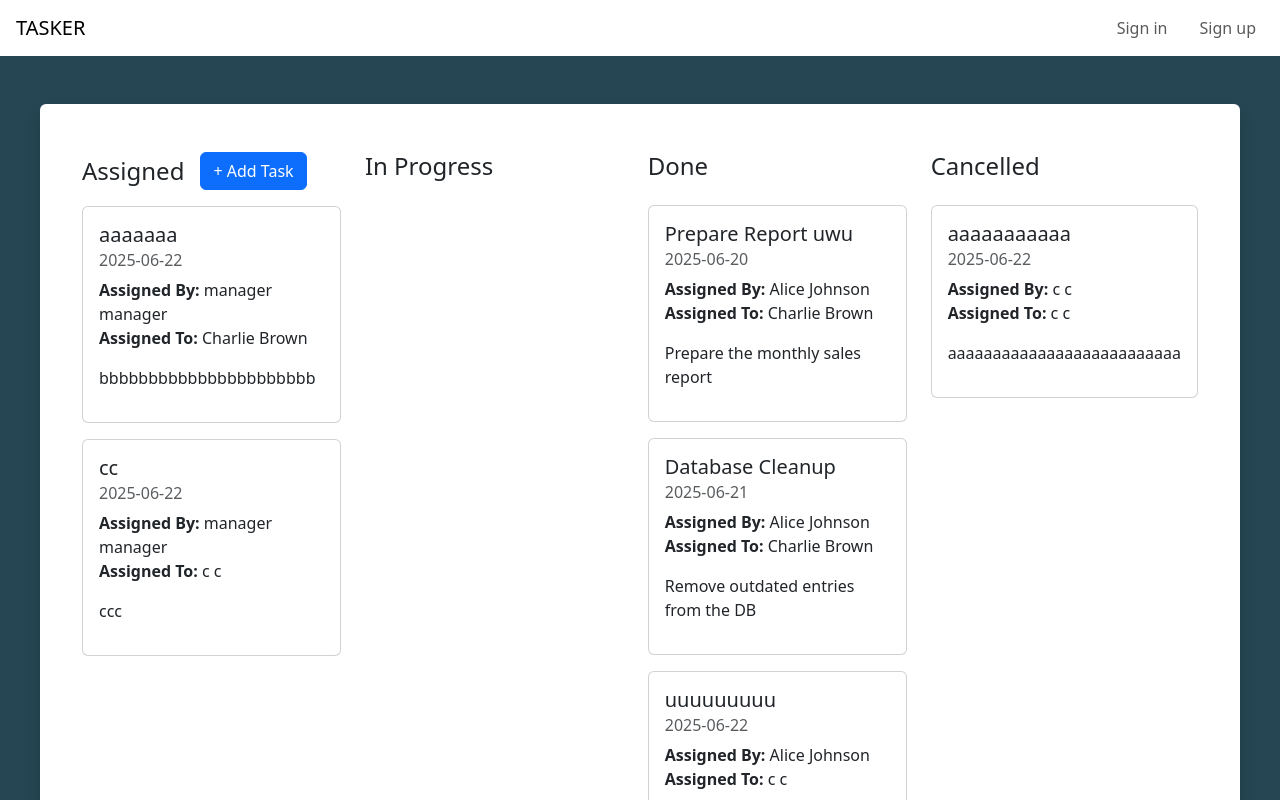
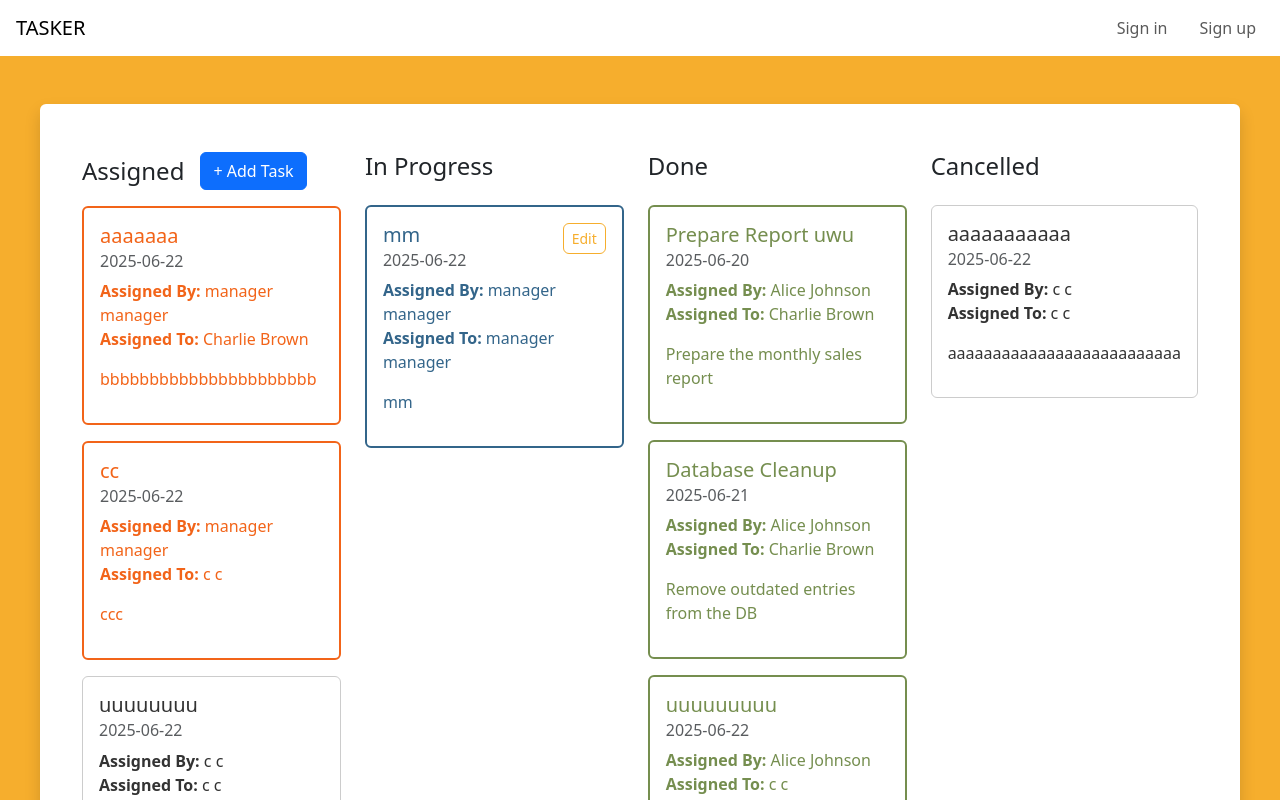
Before and after one commit to nkwiecienn/Tasker, an Angular app in the folder tasker/: page /tasks-view in a window 1280 px wide. Shown: the top 800 px of the page. Built offline with nearby package versions, Linux system fonts and the light colour scheme; data requests are answered from the project's data file.

Commit message:
frontend almost done ignoring one bug

```diff
--- a/tasker/db.json
+++ b/tasker/db.json
@@ -104,6 +104,24 @@
       "assignedBy": "c59c",
       "assignedTo": "580c",
       "progress": "assigned"
+    },
+    {
+      "id": "4146",
+      "title": "uuuuuuuu",
+      "description": "uuuuuuuuuuuu",
+      "date": "2025-06-22",
+      "assignedBy": "580c",
+      "assignedTo": "580c",
+      "progress": "assigned"
+    },
+    {
+      "id": "ae16",
+      "title": "mm",
+      "description": "mm",
+      "date": "2025-06-22",
+      "assignedBy": "c59c",
+      "assignedTo": "c59c",
+      "progress": "inProgress"
     }
   ]
 }
--- a/tasker/src/app/components/login-form/login-form.component.html
+++ b/tasker/src/app/components/login-form/login-form.component.html
@@ -1,4 +1,4 @@
-<div class="min-vh-100 d-flex justify-content-center align-items-start py-5" style="background-color: #2a9d8f;">
+<div class="min-vh-100 d-flex justify-content-center align-items-start py-5" style="background-color: #f6ae2d;">
   <div class="bg-white rounded shadow p-4" style="width: 100%; max-width: 400px;">
     <form [formGroup]="form" (ngSubmit)="login()" class="mt-4">
 
--- a/tasker/src/app/components/register-form/register-form.component.html
+++ b/tasker/src/app/components/register-form/register-form.component.html
@@ -1,4 +1,4 @@
-<div class="min-vh-100 d-flex justify-content-center align-items-start py-5" style="background-color: #264653;">
+<div class="min-vh-100 d-flex justify-content-center align-items-start py-5" style="background-color: #f6ae2d;">
   <div class="bg-white rounded shadow p-4" style="width: 100%; max-width: 400px;">
     <form [formGroup]="form" (ngSubmit)="register()" class="mt-4">
       <div class="row mb-3">
--- a/tasker/src/app/components/task/task.component.css
+++ b/tasker/src/app/components/task/task.component.css
@@ -1,21 +1,85 @@
-.bg-red-dark { background-color: #b71c1c; }
-.bg-red-light { background-color: #ffcdd2; }
+.assigned-manager-to-me {
+  background-color: #cc5200;
+  color: white;
+  border: 1px solid #f26419;
+}
 
-.bg-blue-dark { background-color: #0d47a1; }
-.bg-blue-light { background-color: #bbdefb; }
+.assigned-manager-to-others {
+  border: 2px solid #f26419;
+  color: #f26419;
+}
 
-.bg-green-dark { background-color: #1b5e20; }
-.bg-green-light { background-color: #c8e6c9; }
+.assigned-me-to-me {
+  background-color: #ff944d;
+  color: white;
+  border: 1px solid #f26419;
+}
 
-.bg-gray-dark { background-color: #424242; }
-.bg-gray-light { background-color: #e0e0e0; }
+.inProgress-manager-to-me {
+  background-color: #244e6e;
+  color: white;
+  border: 1px solid #33658a;
+}
 
-.text-red { color: #c62828; }
-.text-blue { color: #1565c0; }
-.text-green { color: #2e7d32; }
-.text-gray { color: #616161; }
+.inProgress-manager-to-others {
+  border: 2px solid #33658a;
+  color: #33658a;
+}
 
-.border-red { border: 1px solid #c62828; }
-.border-blue { border: 1px solid #1565c0; }
-.border-green { border: 1px solid #2e7d32; }
-.border-gray { border: 1px solid #616161; }
+.inProgress-me-to-me {
+  background-color: #5c88aa;
+  color: white;
+  border: 1px solid #33658a;
+}
+
+.done-manager-to-me {
+  background-color: #5f733d;
+  color: white;
+  border: 1px solid #758e4f;
+}
+
+.done-manager-to-others {
+  border: 2px solid #758e4f;
+  color: #758e4f;
+}
+
+.done-me-to-me {
+  background-color: #a0b180;
+  color: white;
+  border: 1px solid #758e4f;
+}
+
+.cancelled-manager-to-me {
+  background-color: #6aa8cc;
+  color: white;
+  border: 1px solid #86bbd8;
+}
+
+.cancelled-manager-to-others {
+  border: 2px solid #86bbd8;
+  color: #86bbd8;
+}
+
+.cancelled-me-to-me {
+  background-color: #aed6ec;
+  color: white;
+  border: 1px solid #86bbd8;
+}
+
+.other {
+  border: 1px solid #ccc;
+  color: #333;
+}
+
+.action-btn {
+  font-weight: 500;
+  border-radius: 6px;
+  border: 1px solid #f6ae2d;
+  color: #f6ae2d;
+}
+
+.action-btn:hover {
+  background-color: #f6ae2d;
+  border: 1px solid #f6ae2d;
+  color: #fff;
+}
--- a/tasker/src/app/components/task/task.component.html
+++ b/tasker/src/app/components/task/task.component.html
@@ -2,7 +2,7 @@
     <div class="card-body">
         <div class="d-flex align-items-center justify-content-between">
             <h5 class="card-title">{{ task.title }}</h5>
-            <button class="btn btn-sm btn-outline-secondary" *ngIf="madeByMe() && task.progress === 'assigned' || task.progress === 'inProgress'" (click)="edit.emit(task)"> Edit </button>
+            <button class="btn btn-sm action-btn edit-btn" *ngIf="madeByMe() && task.progress === 'assigned' || task.progress === 'inProgress'" (click)="edit.emit(task)"> Edit </button>
         </div>
         <h6 class="card-subtitle text-muted mb-2">{{ task.date }}</h6>
         <p class="card-text">
@@ -11,9 +11,9 @@
         </p>
         <p class="card-text">{{ task.description }}</p>
         <div class="d-flex align-items-center justify-content-between">
-            <button class="btn btn-sm btn-outline-danger" *ngIf="roleService.isManager() && !madeByMe() && task.progress === 'assigned' || task.progress === 'inProgress'" (click)="move.emit({ task, to: 'cancelled' })"> Cancel </button>
-            <button class="btn btn-sm btn-outline-success" *ngIf="madeForMe() && task.progress === 'assigned'"  (click)="move.emit({ task, to: 'inProgress' })"> In Progress -> </button>
-            <button class="btn btn-sm btn-outline-success" *ngIf="madeForMe() && task.progress === 'inProgress'" (click)="move.emit({ task, to: 'done' })"> Done -> </button>
+            <button class="btn btn-sm action-btn cancel-btn" *ngIf="(roleService.isManager() && !madeByMe()) && (task.progress === 'assigned' || task.progress === 'inProgress')" (click)="move.emit({ task, to: 'cancelled' })"> Cancel </button>
+            <button class="btn btn-sm action-btn progress-btn" *ngIf="madeForMe() && task.progress === 'assigned'"  (click)="move.emit({ task, to: 'inProgress' })"> In Progress -> </button>
+            <button class="btn btn-sm action-btn done-btn" *ngIf="madeForMe() && task.progress === 'inProgress'" (click)="move.emit({ task, to: 'done' })"> Done -> </button>
         </div>
     </div>
 </div>
--- a/tasker/src/app/components/task/task.component.ts
+++ b/tasker/src/app/components/task/task.component.ts
@@ -62,25 +62,16 @@ export class TaskComponent {
     const isAssignedByMe = this.assignedBy?.id === localStorage.getItem("currentUser");
     const isAssignedByManager = this.assignedBy?.role === "manager";
 
-    const progressColors = {
-      assigned: 'red',
-      inProgress: 'blue',
-      done: 'green',
-      cancelled: 'gray'
-    }
-
-    const color = progressColors[this.task.progress];
-
     if (isAssignedByManager && isAssignedToMe) {
-      return "maganer-to-me";
+      return `${this.task.progress}-manager-to-me`;
     }
 
     if (isAssignedByManager) {
-      return "manager-to-others";
+      return `${this.task.progress}-manager-to-others`;
     }
 
     if(isAssignedByMe && isAssignedToMe) {
-      return "me-to-me";
+      return `${this.task.progress}-me-to-me`;
     }
 
     return "other";
--- a/tasker/src/app/components/tasks-view/tasks-view.component.html
+++ b/tasker/src/app/components/tasks-view/tasks-view.component.html
@@ -1,4 +1,4 @@
-<div class="min-vh-100 d-flex justify-content-center align-items-start py-5" style="background-color: #264653;">
+<div class="min-vh-100 d-flex justify-content-center align-items-start py-5" style="background-color: #f6ae2d;">
   <div class="bg-white rounded shadow p-4" style="width: 100%; max-width: 1200px;">
     <div class="container mt-4">
       <div class="row mb-4">
```
Also changed, not shown: 1 other file (tests, documents, lock files or other folders).
